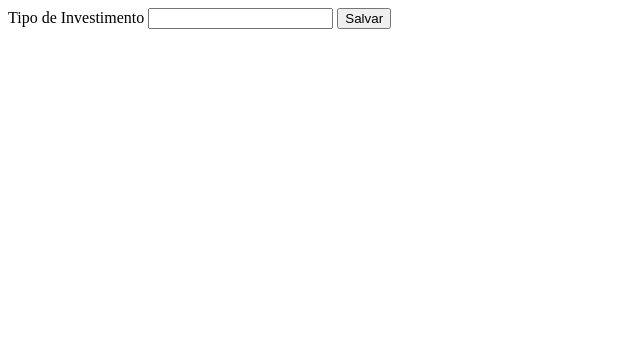
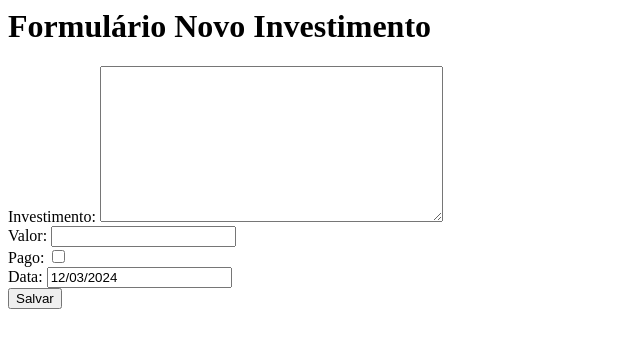
Before and after one commit to saulosgil/projeto_invista_me, a Django app: page /novo_investimento/ in a window 1280 px wide. Shown: the top 348 px of the page, without its empty margins (0-640 px from the left). Run offline with Django 5.2, Linux system fonts and the light colour scheme.

Commit message:
Criando investimentos

```diff
--- /dev/null
+++ b/invista_me/forms.py
@@ -0,0 +1,7 @@
+from django.forms import ModelForm
+from .models import Investimento
+
+class InvestimentoForm(ModelForm):
+  class Meta:
+    model = Investimento
+    fields = '__all__'
--- a/invista_me/templates/investimentos/investimentos.html
+++ b/invista_me/templates/investimentos/investimentos.html
@@ -1,4 +1,5 @@
 <h1>Listagem de Investimento</h1>
+<button><a href="{% url 'novo_investimento' %}">Novo Investimento</a></button>
 <table>
   <tr>
     <th>Id</th>
--- a/invista_me/templates/investimentos/novo_investimento.html
+++ b/invista_me/templates/investimentos/novo_investimento.html
@@ -1,6 +1,6 @@
-<form action="{% url 'investimento_registrado' %}" method="POST">
+<form action="" method="POST">
   {% csrf_token %}
-  <label for="">Tipo de Investimento</label>
-  <input type="text" name="TipoInvestimento" />
+  <h1>Formulário Novo Investimento</h1>
+  {{formulario}}
   <button type="submit">Salvar</button>
 </form>
--- a/invista_me/views.py
+++ b/invista_me/views.py
@@ -1,11 +1,8 @@
-from django.shortcuts import render
-from django.shortcuts import HttpResponse
+from django.shortcuts import render, redirect, HttpResponse
 from .models import Investimento
+from .forms import InvestimentoForm
 
 # Create your views here.
-def novo_investimento(request):
-  return render(request, 'investimentos/novo_investimento.html')
-
 def investimentos(request):
   dados = {
     'dados': Investimento.objects.all()
@@ -17,3 +14,16 @@ def detalhe(request, id_investimento):
     'dados': Investimento.objects.get(pk=id_investimento)
   }
   return render(request, 'investimentos/detalhe.html', dados)
+
+def criar(request):
+  if request.method == 'POST':
+    investimento_form = InvestimentoForm(request.POST)
+    if investimento_form.is_valid():
+      investimento_form.save()
+    return redirect('investimentos')
+  else:
+    investimento_form = InvestimentoForm()
+    formulario = {
+      'formulario': investimento_form
+    }
+  return render(request, 'investimentos/novo_investimento.html', context=formulario)
--- a/projeto_invista_me/urls.py
+++ b/projeto_invista_me/urls.py
@@ -20,7 +20,7 @@ from invista_me import views
 
 urlpatterns = [
     path('admin/', admin.site.urls),
-    path('', views.investimentos),
-    path('novo_investimento/', views.novo_investimento, name='novo_investimento'),
+    path('', views.investimentos, name='investimentos'),
+    path('novo_investimento/', views.criar, name='novo_investimento'),
     path('/<int:id_investimento>', views.detalhe, name='detalhe')
 ]
```
Also changed, not shown: db.sqlite3.
